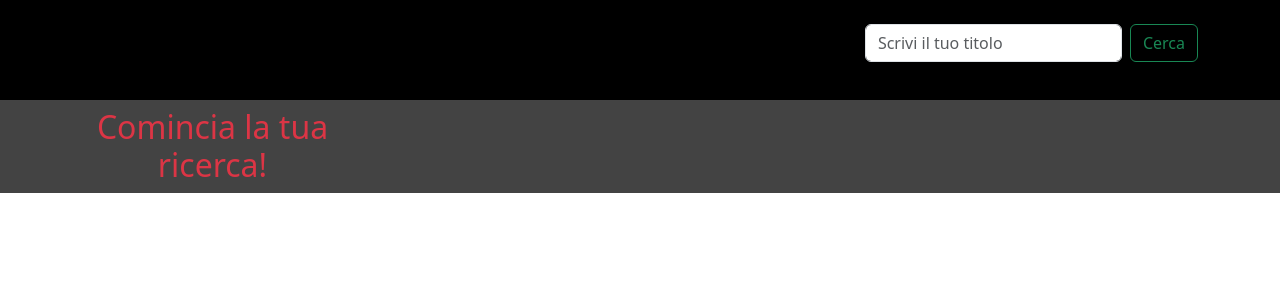
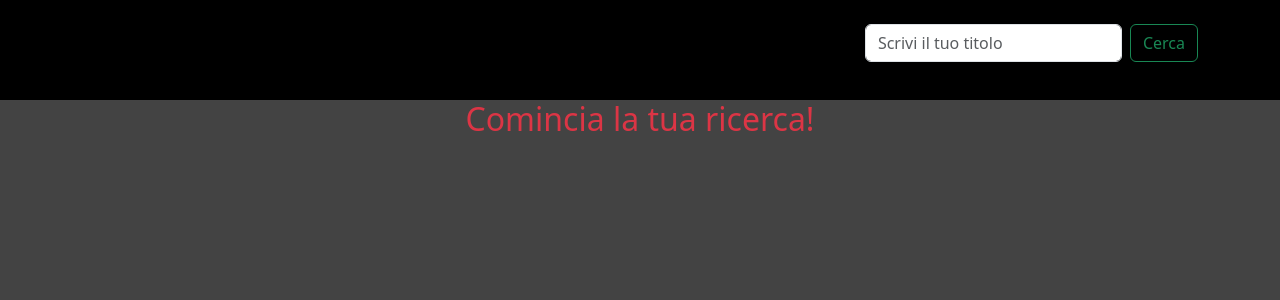
Before and after one commit to Shinrael/vite-boolflix, a Vue app: page / in a window 1280 px wide. Shown: the top 300 px of the page. Built offline with nearby package versions, Linux system fonts and the light colour scheme.

Commit message:
[add] milestone 2

```diff
--- a/src/components/Main.vue
+++ b/src/components/Main.vue
@@ -15,10 +15,11 @@ import { store } from '../data/store'
 
 
 <template>
-  <main>
+  <main class="overflow-auto">
     <div class="container text-center">
+      <h2  v-if="store.cardFilm.length === 0 & store.cardSeries.length === 0" class="text-danger">Comincia la tua ricerca!</h2>
+      <h2 v-if="store.cardFilm.length > 0">FILM</h2>
       <div class="row row-cols-4 pt-2">
-        <h2  v-if="store.cardFilm.length === 0 & store.cardSeries.length === 0" class="text-danger">Comincia la tua ricerca!</h2>
         <Moviecard
           v-for="(movie,index) in store.cardFilm"
           :key="index"
@@ -28,7 +29,10 @@ import { store } from '../data/store'
           :original_language="movie.original_language"
           :rate="movie.vote_average"
           />
-          <Moviecard
+      </div>
+      <h2 v-if="store.cardSeries.length > 0">SERIE TV</h2>
+      <div class="row row-cols-4 pt-2">
+        <Moviecard
           v-for="(tv,index) in store.cardSeries"
           :key="index"
           :poster_path="tv.poster_path"
@@ -48,6 +52,6 @@ import { store } from '../data/store'
 <style lang="scss" scoped>
   main{
     background-color: #434343;
-    height: 100%;
+    height: calc(100vh - 100px);
   }
 </style>
--- a/src/components/partials/Moviecard.vue
+++ b/src/components/partials/Moviecard.vue
@@ -8,6 +8,17 @@
       original_language : String,
       rate : Number,
       poster_path : String,
+    },
+    computed:{
+      languageFlag(){
+        if (this.original_language === 'en') {
+        return '../../../public/img/en.png';
+      } else if (this.original_language === 'it') {
+        return '../../../public/img/it.png';
+      } else {
+        return null;
+      }
+      }
     }
   }
 </script>
@@ -23,7 +34,12 @@
         <div class="flip-card-back">
           <h1>{{ title }} {{ name }} </h1>
           <h3>{{ originalTitle }} {{ original_name }}</h3>
-          <p>{{ original_language }}</p>
+          <div v-if="languageFlag">
+            <img :src="languageFlag" alt="Bandiera lingua">
+          </div>
+          <div v-else>
+            <p>{{ original_language }}</p>
+          </div>
           <p>{{ rate }}</p>
         </div>
       </div>
@@ -64,6 +80,10 @@
   background-color: #2980b9;
   color: white;
   transform: rotateY(180deg);
+  img{
+    width: 50px;
+    height: 30px;
+  }
   }
   }
 }
```
Also changed, not shown: public/img/en.png (added), public/img/it.png (added).
